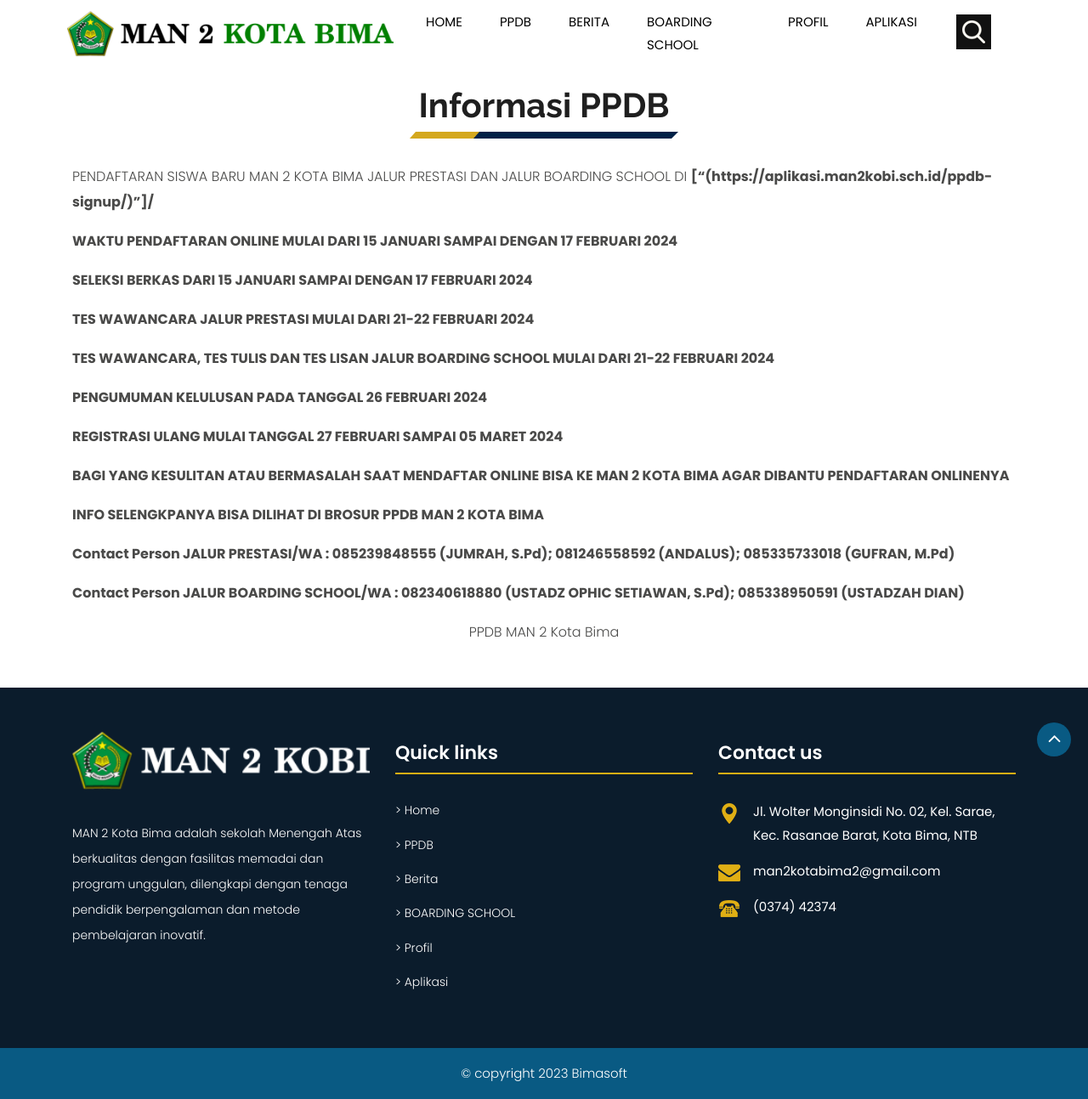
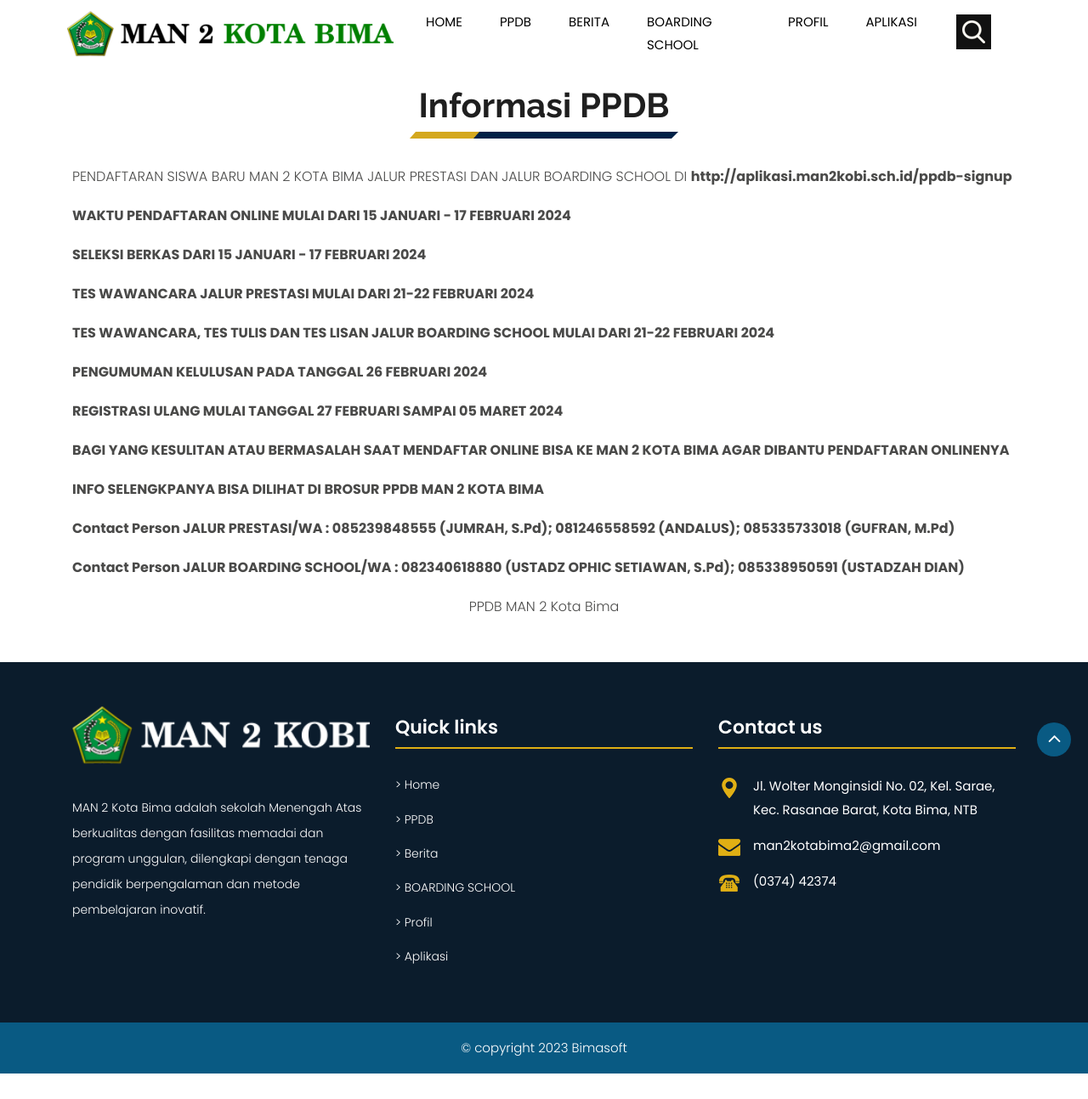
Before and after one commit to yokowasis/website-man2kobi.sch.id, a Jekyll site: the page built from pages/ppdb.md, in a window 1280 px wide. Shown: the whole page at 85% size. Built offline with Jekyll 4.4.1, drawn with Linux system fonts in a browser that asks for light colours; after the commit the page ends 1263 px from its top, so only the background shows below that.

Commit message:
Update ppdb.md

```diff
--- a/pages/ppdb.md
+++ b/pages/ppdb.md
@@ -4,11 +4,12 @@ layout: default
 
 # Informasi PPDB
 
-PENDAFTARAN SISWA BARU MAN 2 KOTA BIMA JALUR PRESTASI DAN JALUR BOARDING SCHOOL DI **\["(https://aplikasi.man2kobi.sch.id/ppdb-signup/)"]/**
+PENDAFTARAN SISWA BARU MAN 2 KOTA BIMA JALUR PRESTASI DAN JALUR BOARDING SCHOOL DI
+**http://aplikasi.man2kobi.sch.id/ppdb-signup**
 
-**WAKTU PENDAFTARAN ONLINE MULAI DARI 15 JANUARI SAMPAI DENGAN 17 FEBRUARI 2024**
+**WAKTU PENDAFTARAN ONLINE MULAI DARI 15 JANUARI - 17 FEBRUARI 2024**
 
-**SELEKSI BERKAS DARI 15 JANUARI SAMPAI DENGAN 17 FEBRUARI 2024**
+**SELEKSI BERKAS DARI 15 JANUARI - 17 FEBRUARI 2024**
 
 **TES WAWANCARA JALUR PRESTASI MULAI DARI 21-22 FEBRUARI 2024**
 
```
